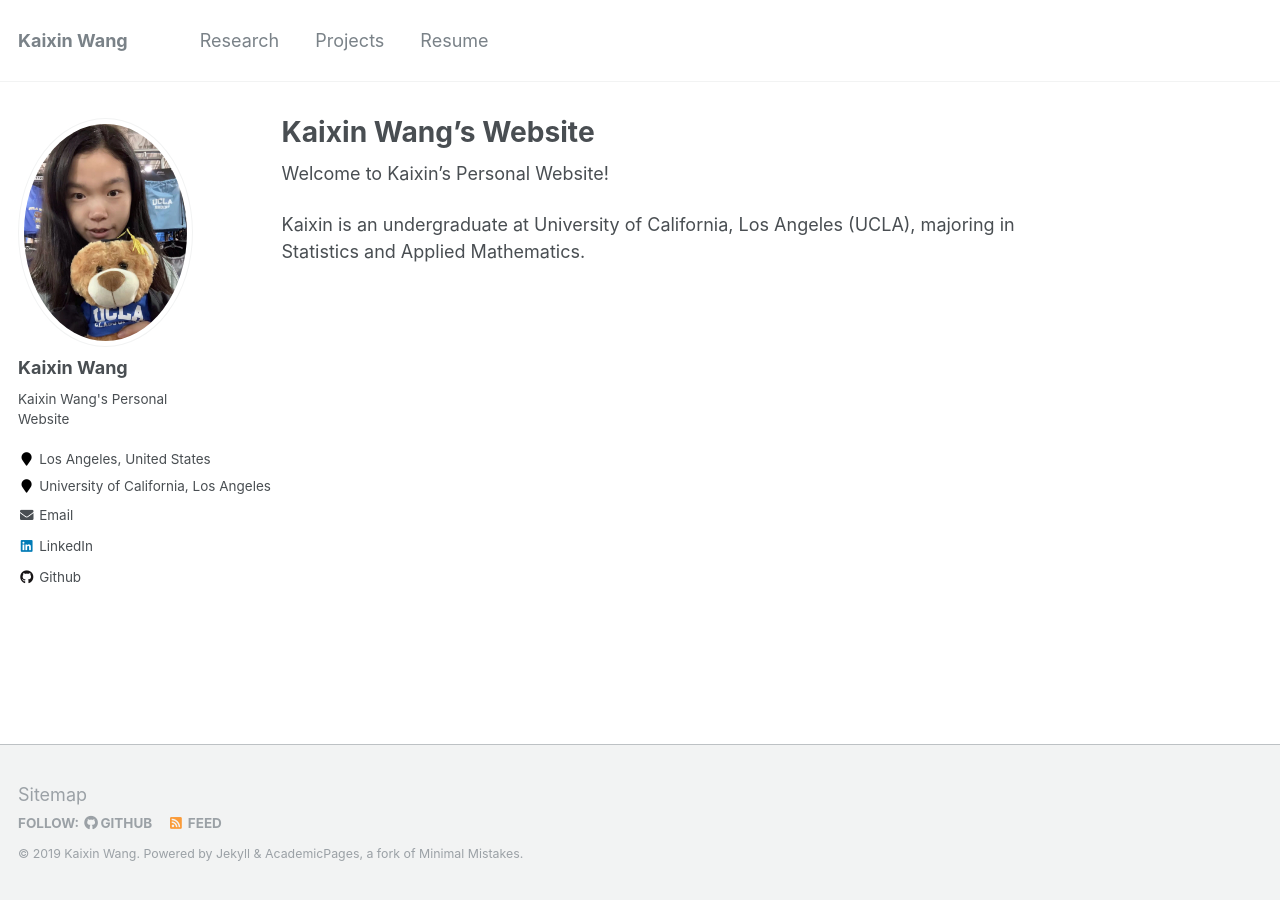
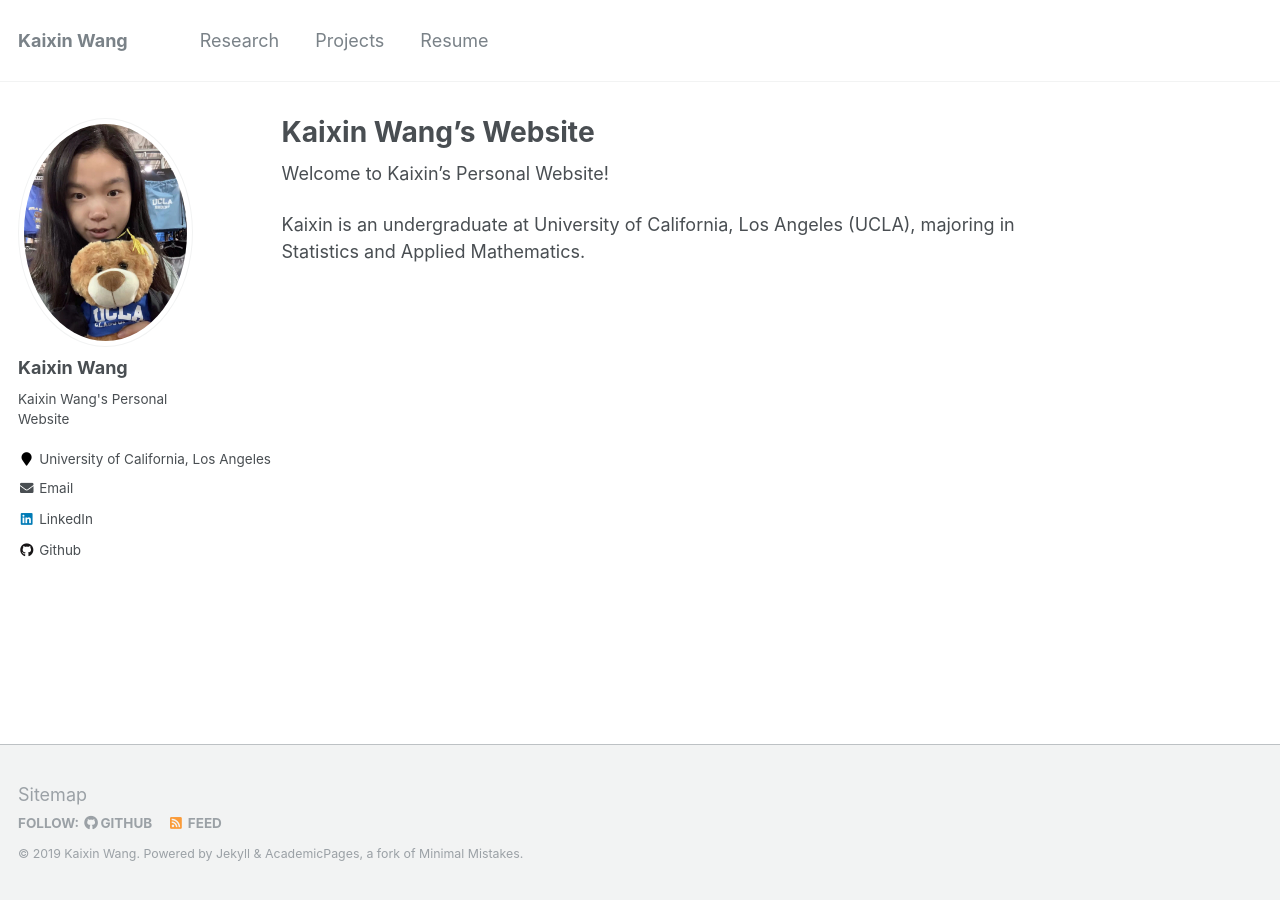
Before and after one commit to kaixin-wang/kaixin-wang.github.io, a Jekyll site: the page built from _pages/about.md, in a window 1280 px wide. Built offline with Jekyll 4.4.1, drawn with Linux system fonts in a browser that asks for light colours.

Commit message:
Update _config.yml

```diff
--- a/_config.yml
+++ b/_config.yml
@@ -81,7 +81,7 @@
   name             : "Kaixin Wang"
   avatar           : "p1.jpg"
   bio              : "Kaixin Wang's Personal Website"
-  location         : "Los Angeles, United States"
+  location         : # "Los Angeles, United States"
   employer         : "University of California, Los Angeles"
   pubmed           : # "https://www.ncbi.nlm.nih.gov/pubmed/?term=john+snow"
   googlescholar    : # "http://yourfullgooglescholarurl.com"
```
